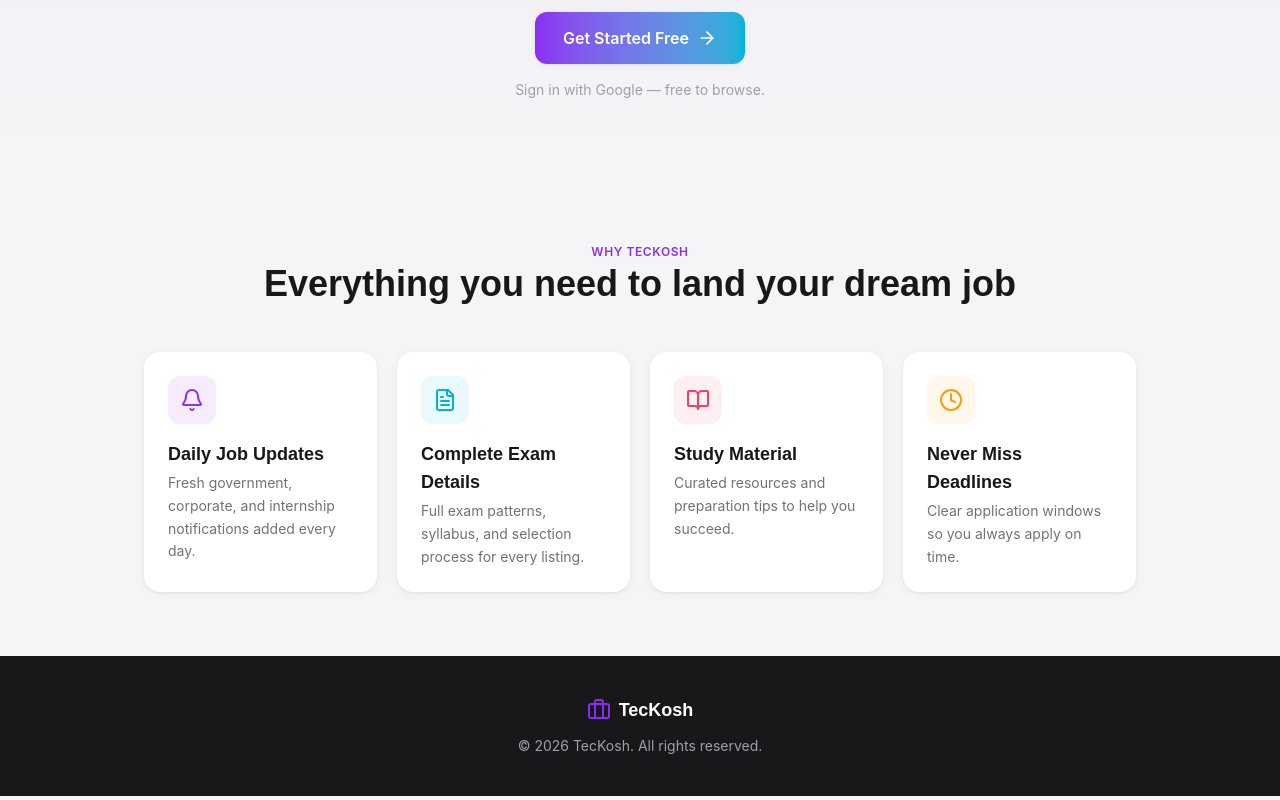
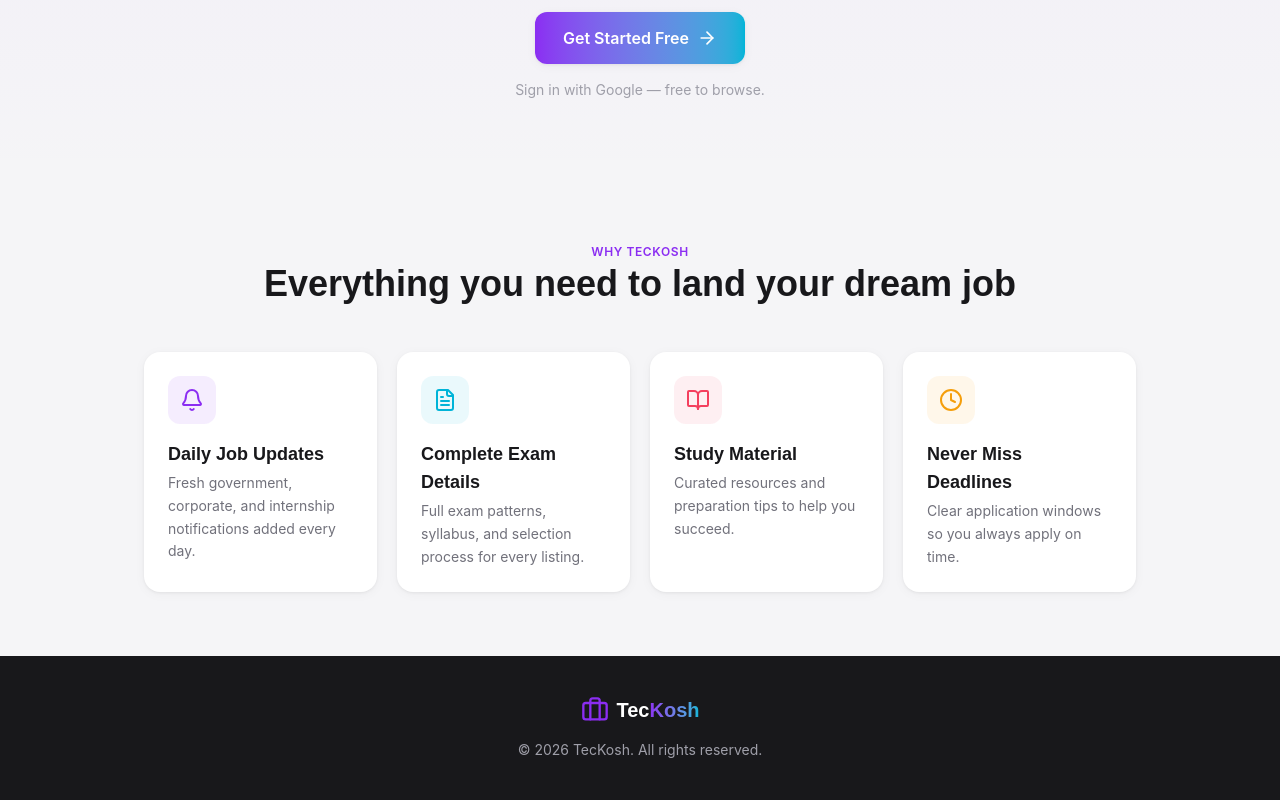
Before and after one commit to govtcrackerswhatsapp-creator/Job-Portal, a React (Vite) app: page / in a window 1280 px wide. Shown: the part 417-1217 px from the top of the page. Built offline with nearby package versions, Linux system fonts and the light colour scheme; no server answers; the database is empty.

Commit message:
feat: implement dynamic CMS for landing page
Add support for configurable landing page content, including branding, hero section, and features, by fetching settings from Firestore with a robust default fallback.

```diff
--- a/src/components/landing/Features.tsx
+++ b/src/components/landing/Features.tsx
@@ -1,29 +1,34 @@
-import { Bell, BookOpen, FileText, Clock } from 'lucide-react';
+import { Bell, FileText, BookOpen, Clock, Shield, Star, Zap, Award, Users, TrendingUp, LucideIcon } from 'lucide-react';
+import { LandingSettings } from '../../types';
 
-const FEATURES = [
-  { icon: Bell, title: 'Daily Job Updates', desc: 'Fresh government, corporate, and internship notifications added every day.', color: '#8b2df2' },
-  { icon: FileText, title: 'Complete Exam Details', desc: 'Full exam patterns, syllabus, and selection process for every listing.', color: '#00b4d8' },
-  { icon: BookOpen, title: 'Study Material', desc: 'Curated resources and preparation tips to help you succeed.', color: '#f43f5e' },
-  { icon: Clock, title: 'Never Miss Deadlines', desc: 'Clear application windows so you always apply on time.', color: '#f59e0b' },
-];
+const ICON_MAP: Record<string, LucideIcon> = {
+  bell: Bell, 'file-text': FileText, 'book-open': BookOpen, clock: Clock,
+  shield: Shield, star: Star, zap: Zap, award: Award, users: Users, 'trending-up': TrendingUp,
+};
+const COLORS = ['#8b2df2', '#00b4d8', '#f43f5e', '#f59e0b', '#10b981', '#6366f1'];
 
-export default function Features() {
+export default function Features({ settings }: { settings: LandingSettings }) {
+  if (!settings.features || settings.features.length === 0) return null;
   return (
     <section className="max-w-5xl mx-auto px-4 py-16">
       <div className="text-center mb-12">
-        <p className="text-xs font-semibold uppercase tracking-wider text-[#8b2df2]">Why TecKosh</p>
-        <h2 className="font-heading text-3xl md:text-4xl font-bold text-zinc-900 mt-1">Everything you need to land your dream job</h2>
+        <p className="text-xs font-semibold uppercase tracking-wider text-[#8b2df2]">Why {settings.brandNameStart}{settings.brandNameEnd}</p>
+        <h2 className="font-heading text-3xl md:text-4xl font-bold text-zinc-900 mt-1">{settings.featuresTitle}</h2>
       </div>
       <div className="grid sm:grid-cols-2 lg:grid-cols-4 gap-5">
-        {FEATURES.map((f, i) => (
-          <div key={i} className="bg-white rounded-2xl shadow-soft hover:shadow-soft-hover transition p-6">
-            <div className="w-12 h-12 rounded-xl flex items-center justify-center mb-4" style={{ backgroundColor: `${f.color}15` }}>
-              <f.icon className="w-6 h-6" style={{ color: f.color }} />
+        {settings.features.map((f, i) => {
+          const Icon = ICON_MAP[f.icon] || Bell;
+          const color = COLORS[i % COLORS.length];
+          return (
+            <div key={i} className="bg-white rounded-2xl shadow-soft hover:shadow-soft-hover transition p-6">
+              <div className="w-12 h-12 rounded-xl flex items-center justify-center mb-4" style={{ backgroundColor: `${color}15` }}>
+                <Icon className="w-6 h-6" style={{ color }} />
+              </div>
+              <h3 className="font-heading text-lg font-semibold text-zinc-900 mb-1">{f.title}</h3>
+              <p className="text-sm text-zinc-500 leading-relaxed">{f.description}</p>
             </div>
-            <h3 className="font-heading text-lg font-semibold text-zinc-900 mb-1">{f.title}</h3>
-            <p className="text-sm text-zinc-500 leading-relaxed">{f.desc}</p>
-          </div>
-        ))}
+          );
+        })}
       </div>
     </section>
   );
--- a/src/components/landing/Hero.tsx
+++ b/src/components/landing/Hero.tsx
@@ -1,26 +1,31 @@
 import { ArrowRight, Sparkles } from 'lucide-react';
+import { LandingSettings } from '../../types';
 
-export default function Hero({ onSignIn }: { onSignIn: () => void }) {
+export default function Hero({ settings, onSignIn }: { settings: LandingSettings; onSignIn: () => void }) {
   return (
     <section className="relative overflow-hidden">
       <div className="absolute inset-0 bg-gradient-to-b from-[#8b2df2]/5 to-transparent pointer-events-none" />
       <div className="relative max-w-5xl mx-auto px-4 pt-16 pb-20 text-center">
-        <div className="inline-flex items-center gap-2 bg-[#8b2df2]/10 text-[#8b2df2] rounded-full px-4 py-1.5 text-sm font-medium mb-6">
-          <Sparkles className="w-4 h-4" /> Never miss a job notification again
-        </div>
+        {settings.heroBadge && (
+          <div className="inline-flex items-center gap-2 bg-[#8b2df2]/10 text-[#8b2df2] rounded-full px-4 py-1.5 text-sm font-medium mb-6">
+            <Sparkles className="w-4 h-4" /> {settings.heroBadge}
+          </div>
+        )}
         <h1 className="font-heading text-4xl sm:text-5xl md:text-6xl font-bold text-zinc-900 tracking-tight leading-[1.1]">
-          Your gateway to the latest
-          <span className="block bg-gradient-to-r from-[#8b2df2] to-[#00b4d8] bg-clip-text text-transparent">government & private jobs</span>
+          {settings.heroHeadline}
+          {settings.heroHeadlineAccent && (
+            <span className="block bg-gradient-to-r from-[#8b2df2] to-[#00b4d8] bg-clip-text text-transparent">{settings.heroHeadlineAccent}</span>
+          )}
         </h1>
-        <p className="mt-6 text-lg text-zinc-500 max-w-2xl mx-auto">
-          Get exam details, study material, eligibility, and application dates for every opportunity — all in one place, updated daily.
-        </p>
+        {settings.heroSubtext && (
+          <p className="mt-6 text-lg text-zinc-500 max-w-2xl mx-auto">{settings.heroSubtext}</p>
+        )}
         <div className="mt-8 flex items-center justify-center gap-3">
           <button
             onClick={onSignIn}
             className="inline-flex items-center gap-2 bg-gradient-to-r from-[#8b2df2] to-[#00b4d8] text-white rounded-xl px-7 py-3.5 font-semibold shadow-soft hover:opacity-90 transition text-base"
           >
-            Get Started Free <ArrowRight className="w-5 h-5" />
+            {settings.heroCtaText || 'Get Started'} <ArrowRight className="w-5 h-5" />
           </button>
         </div>
         <p className="mt-4 text-sm text-zinc-400">Sign in with Google — free to browse.</p>
--- /dev/null
+++ b/src/lib/landingSettings.ts
@@ -0,0 +1,42 @@
+import { db } from './firebase';
+import { doc, getDoc } from 'firebase/firestore';
+import { LandingSettings } from '../types';
+
+// Defaults match the current landing page, so nothing changes until the admin edits.
+export const DEFAULT_LANDING: LandingSettings = {
+  brandNameStart: 'Tec',
+  brandNameEnd: 'Kosh',
+  heroBadge: 'Never miss a job notification again',
+  heroHeadline: 'Your gateway to the latest',
+  heroHeadlineAccent: 'government & private jobs',
+  heroSubtext: 'Get exam details, study material, eligibility, and application dates for every opportunity — all in one place, updated daily.',
+  heroCtaText: 'Get Started Free',
+  featuresTitle: 'Everything you need to land your dream job',
+  features: [
+    { icon: 'bell', title: 'Daily Job Updates', description: 'Fresh government, corporate, and internship notifications added every day.' },
+    { icon: 'file-text', title: 'Complete Exam Details', description: 'Full exam patterns, syllabus, and selection process for every listing.' },
+    { icon: 'book-open', title: 'Study Material', description: 'Curated resources and preparation tips to help you succeed.' },
+    { icon: 'clock', title: 'Never Miss Deadlines', description: 'Clear application windows so you always apply on time.' },
+  ],
+  footerContactEmail: '',
+  footerContactPhone: '',
+  footerCopyright: '© 2026 TecKosh. All rights reserved.',
+  privacyUrl: '',
+  termsUrl: '',
+};
+
+/**
+ * Load landing settings from Firestore, merged over defaults so any missing
+ * field safely falls back. Never throws — returns defaults on any error.
+ */
+export async function loadLandingSettings(): Promise<LandingSettings> {
+  try {
+    const snap = await getDoc(doc(db, 'settings', 'landing'));
+    if (snap.exists()) {
+      return { ...DEFAULT_LANDING, ...(snap.data() as Partial<LandingSettings>) };
+    }
+  } catch (e) {
+    console.error('Failed to load landing settings, using defaults.', e);
+  }
+  return DEFAULT_LANDING;
+}
--- a/src/pages/LandingPage.tsx
+++ b/src/pages/LandingPage.tsx
@@ -1,11 +1,19 @@
+import { useEffect, useState } from 'react';
 import { useAuth } from '../contexts/AuthContext';
-import { Briefcase, LogIn } from 'lucide-react';
+import { Briefcase, LogIn, Mail, Phone } from 'lucide-react';
 import Hero from '../components/landing/Hero';
 import Features from '../components/landing/Features';
 import PlansPreview from '../components/landing/PlansPreview';
+import { LandingSettings } from '../types';
+import { DEFAULT_LANDING, loadLandingSettings } from '../lib/landingSettings';
 
 export default function LandingPage() {
   const { signInWithGoogle } = useAuth();
+  const [settings, setSettings] = useState<LandingSettings>(DEFAULT_LANDING);
+
+  useEffect(() => {
+    loadLandingSettings().then(setSettings);
+  }, []);
 
   const handleSignIn = async () => {
     try {
@@ -17,18 +25,22 @@
     }
   };
 
+  const Brand = ({ dark = false }: { dark?: boolean }) => (
+    <div className="flex items-center gap-2">
+      <Briefcase className="w-7 h-7 text-[#8b2df2]" />
+      <span className="font-heading text-xl font-bold">
+        <span className={dark ? 'text-white' : 'text-zinc-900'}>{settings.brandNameStart}</span>
+        <span className="bg-gradient-to-r from-[#8b2df2] to-[#00b4d8] bg-clip-text text-transparent">{settings.brandNameEnd}</span>
+      </span>
+    </div>
+  );
+
   return (
     <div className="min-h-screen bg-[#f5f5f7]">
       {/* Nav */}
       <header className="sticky top-0 z-30 bg-white/80 backdrop-blur border-b border-zinc-100">
         <div className="max-w-5xl mx-auto px-4 h-16 flex items-center justify-between">
-          <div className="flex items-center gap-2">
-            <Briefcase className="w-7 h-7 text-[#8b2df2]" />
-            <span className="font-heading text-xl font-bold">
-              <span className="text-zinc-900">Tec</span>
-              <span className="bg-gradient-to-r from-[#8b2df2] to-[#00b4d8] bg-clip-text text-transparent">Kosh</span>
-            </span>
-          </div>
+          <Brand />
           <button
             onClick={handleSignIn}
             className="inline-flex items-center gap-2 bg-white border border-zinc-200 shadow-soft hover:shadow-soft-hover rounded-full px-5 py-2 text-sm font-medium text-zinc-700 transition"
@@ -38,18 +50,40 @@
         </div>
       </header>
 
-      <Hero onSignIn={handleSignIn} />
-      <Features />
+      <Hero settings={settings} onSignIn={handleSignIn} />
+      <Features settings={settings} />
       <PlansPreview onSignIn={handleSignIn} />
 
       {/* Footer */}
       <footer className="bg-zinc-900 text-zinc-400 py-10">
         <div className="max-w-5xl mx-auto px-4 text-center">
-          <div className="flex items-center justify-center gap-2 mb-3">
-            <Briefcase className="w-6 h-6 text-[#8b2df2]" />
-            <span className="font-heading text-lg font-bold text-white">TecKosh</span>
-          </div>
-          <p className="text-sm">© 2026 TecKosh. All rights reserved.</p>
+          <div className="flex items-center justify-center mb-4"><Brand dark /></div>
+
+          {/* Contact — each hidden if blank */}
+          {(settings.footerContactEmail || settings.footerContactPhone) && (
+            <div className="flex items-center justify-center gap-6 mb-4 flex-wrap text-sm">
+              {settings.footerContactEmail && (
+                <a href={`mailto:${settings.footerContactEmail}`} className="inline-flex items-center gap-1.5 hover:text-white transition">
+                  <Mail className="w-4 h-4" /> {settings.footerContactEmail}
+                </a>
+              )}
+              {settings.footerContactPhone && (
+                <a href={`tel:${settings.footerContactPhone}`} className="inline-flex items-center gap-1.5 hover:text-white transition">
+                  <Phone className="w-4 h-4" /> {settings.footerContactPhone}
+                </a>
+              )}
+            </div>
+          )}
+
+          {/* Policy links — hidden if blank */}
+          {(settings.privacyUrl || settings.termsUrl) && (
+            <div className="flex items-center justify-center gap-5 mb-4 text-sm">
+              {settings.privacyUrl && <a href={settings.privacyUrl} target="_blank" rel="noopener noreferrer" className="hover:text-white transition">Privacy Policy</a>}
+              {settings.termsUrl && <a href={settings.termsUrl} target="_blank" rel="noopener noreferrer" className="hover:text-white transition">Terms of Service</a>}
+            </div>
+          )}
+
+          <p className="text-sm">{settings.footerCopyright}</p>
         </div>
       </footer>
     </div>
```
Also changed, not shown: src/types.ts (+24 -0 lines).
